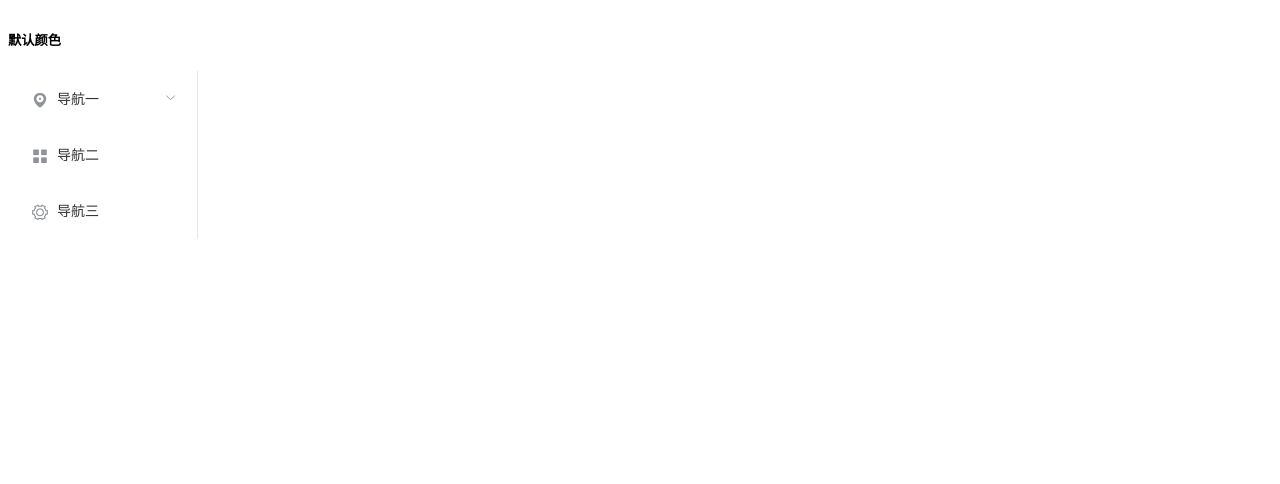
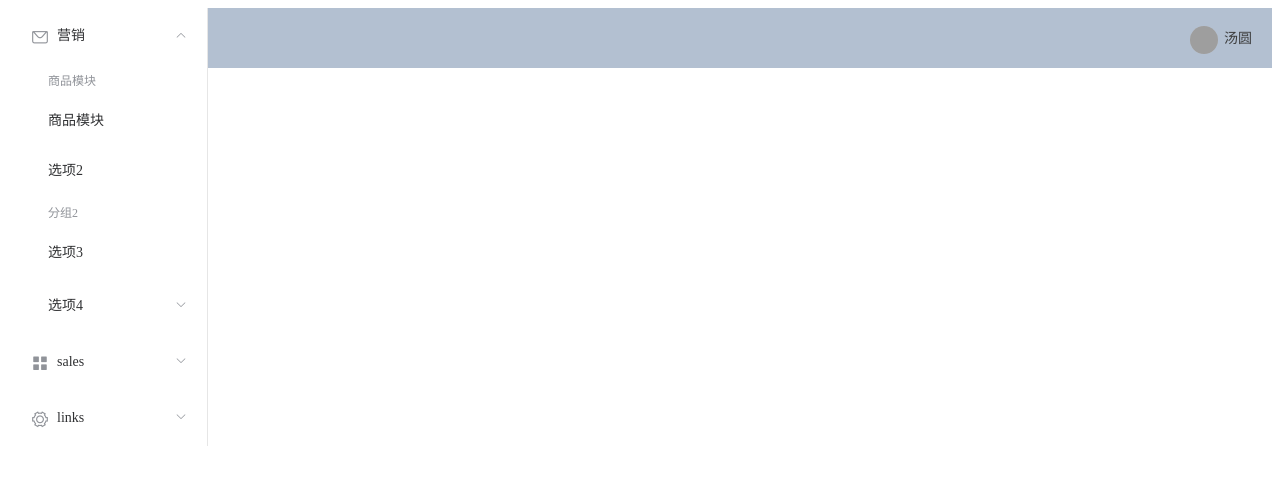
Before and after one commit to LinHuanTanLy/django_vue, a Vue app in the folder frontend/: page / in a window 1280 px wide. Shown: the top 484 px of the page. Built offline with nearby package versions, Linux system fonts and the light colour scheme; grey boxes are pictures that could not be loaded.

Commit message:
feat; 替换页面

```diff
--- a/frontend/src/App.vue
+++ b/frontend/src/App.vue
@@ -1,21 +1,12 @@
 <template>
-  <el-row class="tac">
-    <el-col :span="12">
-      <h5>默认颜色</h5>
-      <el-menu
-        default-active="2"
-        class="el-menu-vertical-demo"
-        @open="handleOpen"
-        @close="handleClose"
-      >
+  <el-container>
+    <el-aside width="200px" style="background-color: rgb(238, 241, 246)">
+      <el-menu :default-openeds="['1', '1']">
         <el-submenu index="1">
-          <template slot="title">
-            <i class="el-icon-location"></i>
-            <span>导航一</span>
-          </template>
+          <template slot="title"><i class="el-icon-message"></i>营销</template>
           <el-menu-item-group>
-            <template slot="title">分组一</template>
-            <el-menu-item index="1-1">选项1</el-menu-item>
+            <template slot="title">商品模块</template>
+            <el-menu-item index="1-1" @click="goto('/sales')">商品模块</el-menu-item>
             <el-menu-item index="1-2">选项2</el-menu-item>
           </el-menu-item-group>
           <el-menu-item-group title="分组2">
@@ -23,45 +14,95 @@
           </el-menu-item-group>
           <el-submenu index="1-4">
             <template slot="title">选项4</template>
-            <el-menu-item index="1-4-1">选项1</el-menu-item>
+            <el-menu-item index="1-4-1">选项4-1</el-menu-item>
           </el-submenu>
         </el-submenu>
-        <el-menu-item index="/sales" @click="goTo('/sales')">
-          <i class="el-icon-menu"></i>
-          <span slot="title">导航二</span>
-        </el-menu-item>
-        <el-menu-item index="/linkiee" @click="goTo('/linkiee')">
-          <i class="el-icon-setting"></i>
-          <span slot="title">导航三</span>
-        </el-menu-item>
+        <el-submenu index="2">
+          <template slot="title"><i class="el-icon-menu"></i>sales</template>
+          <el-menu-item-group>
+            <template slot="title">分组一</template>
+            <el-menu-item index="2-1">选项1</el-menu-item>
+            <el-menu-item index="2-2">选项2</el-menu-item>
+          </el-menu-item-group>
+          <el-menu-item-group title="分组2">
+            <el-menu-item index="2-3">选项3</el-menu-item>
+          </el-menu-item-group>
+          <el-submenu index="2-4">
+            <template slot="title">选项4</template>
+            <el-menu-item index="2-4-1">选项4-1</el-menu-item>
+          </el-submenu>
+        </el-submenu>
+        <el-submenu index="3">
+          <template slot="title"><i class="el-icon-setting"></i>links</template>
+          <el-menu-item-group>
+            <template slot="title">分组一</template>
+            <el-menu-item index="3-1">选项1</el-menu-item>
+            <el-menu-item index="3-2">选项2</el-menu-item>
+          </el-menu-item-group>
+          <el-menu-item-group title="分组2">
+            <el-menu-item index="3-3">选项3</el-menu-item>
+          </el-menu-item-group>
+          <el-submenu index="3-4">
+            <template slot="title">选项4</template>
+            <el-menu-item index="3-4-1">选项4-1</el-menu-item>
+          </el-submenu>
+        </el-submenu>
       </el-menu>
-    </el-col>
-    <router-view></router-view>
-  </el-row>
+    </el-aside>
+
+    <el-container>
+      <el-header style="text-align: right; font-size: 12px;">
+        <el-avatar class="title_avatar" :src="nikiLogo" size="small">汤圆</el-avatar>
+        <span class="title_name">汤圆</span>
+      </el-header>
+
+      <el-main>
+        <router-view></router-view>
+      </el-main>
+    </el-container>
+  </el-container>
+
 </template>
+<style>
+.el-header {
+  background-color: #B3C0D1;
+  color: #333;
+  line-height: 60px;
+}
+
+.el-aside {
+  color: #333;
+}
+
+.title_avatar {
+  border: none;
+  vertical-align: middle;
+  margin-left: 10px;
+  margin-right: 6px;
+}
+
+.title_name {
+  font-family: "Roboto", "Lucida Grande", Verdana, Arial, sans-serif;
+  font-size: 14px;
+  color: #3c3c3c;
+}
+</style>
 
 <script>
+import nikiLogo from '../src/assets/niki_logo.png'
+
+
 export default {
   data() {
-    return {};
+    return {
+      nikiLogo: nikiLogo
+    }
   },
 
-  methods: {
-    handleOpen(key, keyPath) {
-      console.log(key, keyPath)
-    },
-    handleClose(key, keyPath) {
-      console.log(key, keyPath)
-    },
-    goTo(path) {
-      this.$router.replace(path)
+  methods:{
+    goto(path){
+     this.$router.replace(path)
     }
   }
-}
+};
 </script>
-
-<style scoped>
-.el-col-12 {
-  width: 15%;
-}
-</style>
```
Also changed, not shown: 1 other file (tests, documents, lock files or other folders).
